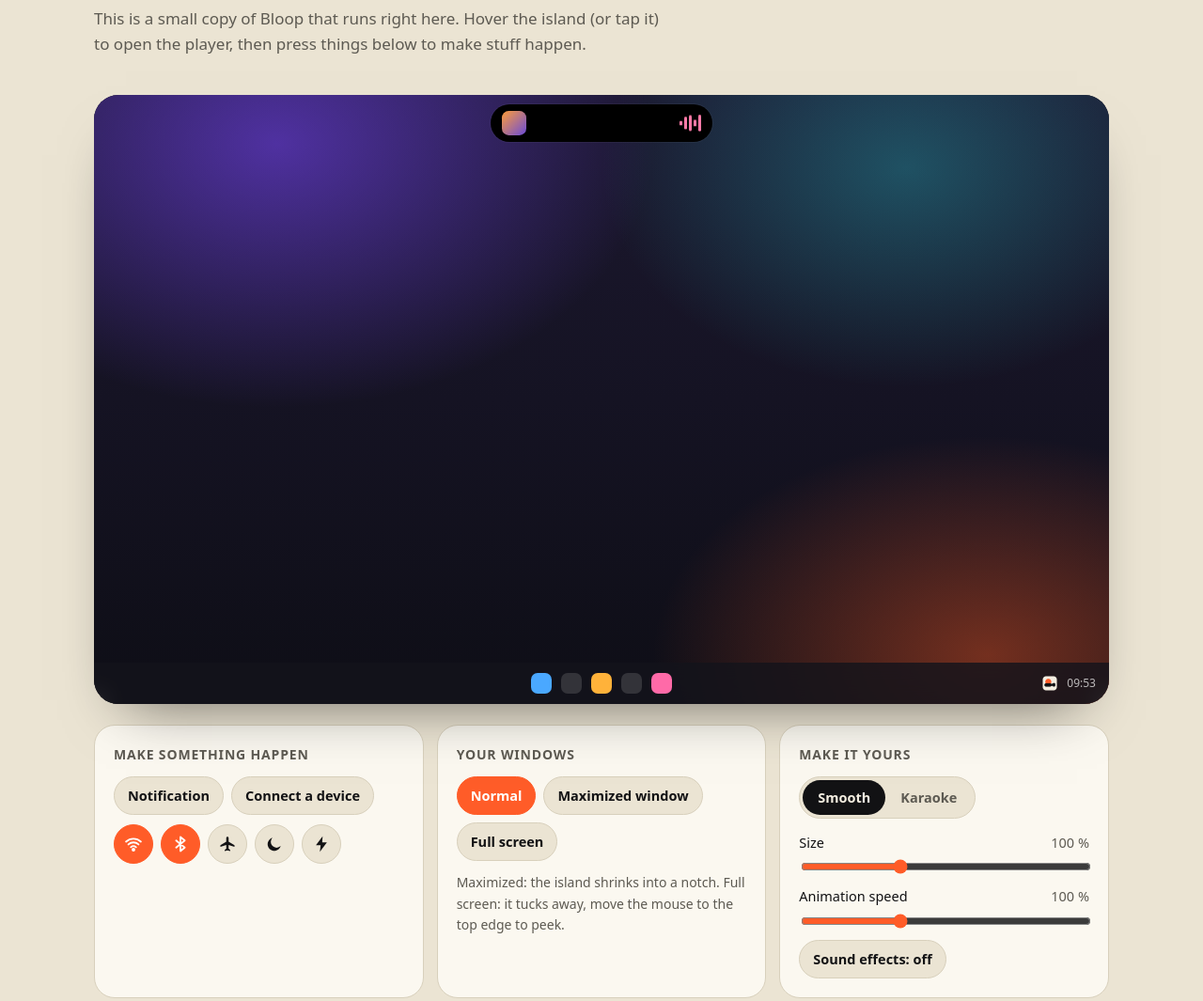
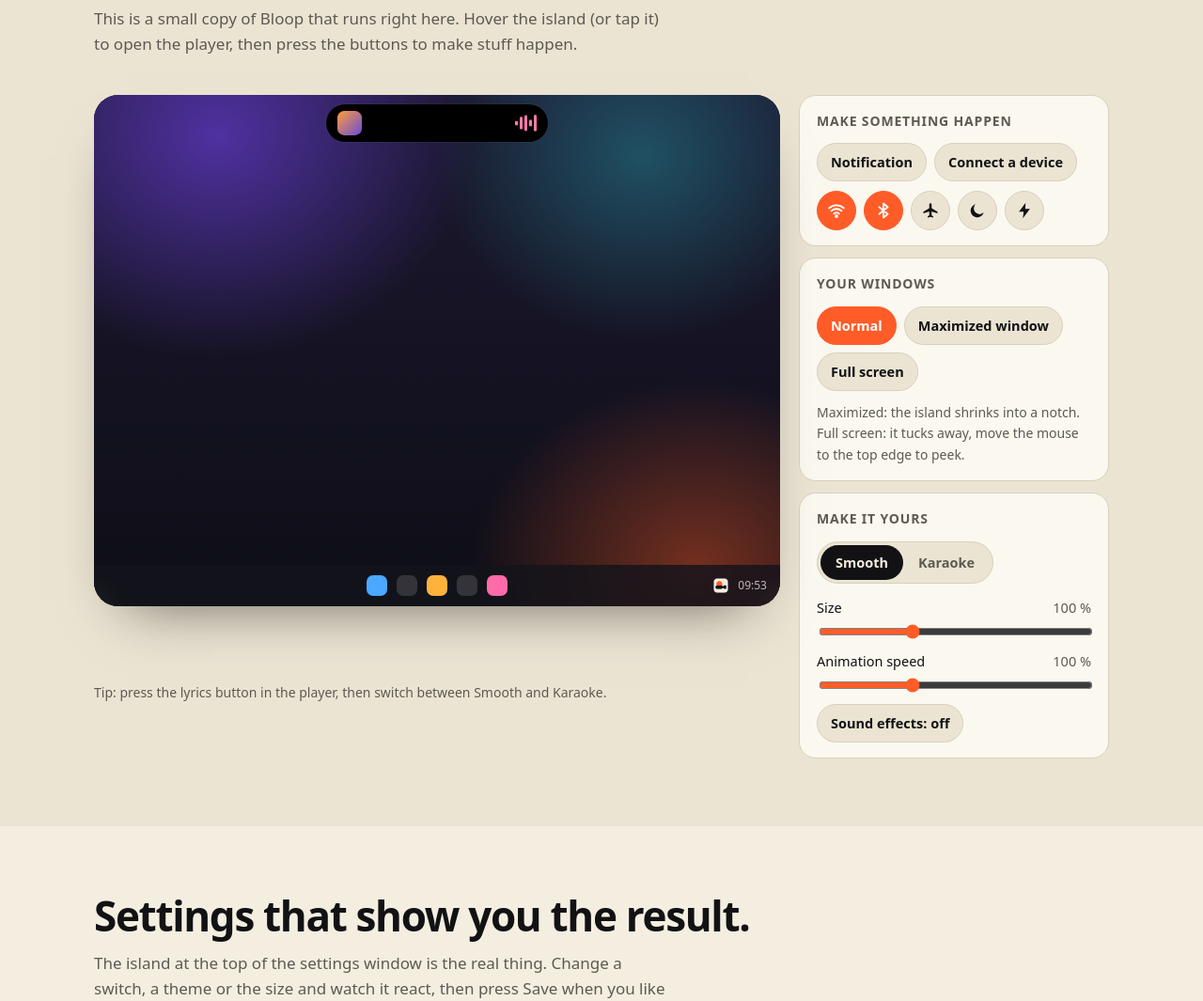
Before and after one commit to clovr1/dynamic-island-win, a plain HTML site: page docs/index.html in a window 1280 px wide. Shown: the part 1701-2766 px from the top of the page at 94% size. Drawn offline with Linux system fonts and the light colour scheme; no server answers.

Commit message:
Website demo: controls beside the island on wide screens
Co-Authored-By: Claude Sonnet 5.5 <noreply@anthropic.com>
Claude-Session: https://claude.ai/code/session_017MiQtru6uJYJr9UcrKXSEF

```diff
--- a/docs/index.html
+++ b/docs/index.html
@@ -260,6 +260,14 @@ footer a { color: var(--dim); }
 .rng { display: grid; grid-template-columns: 1fr auto; gap: 4px 10px; align-items: center; font-size: 14.5px; margin-bottom: 10px; } .rng output { color: var(--dim); font-variant-numeric: tabular-nums; }
 .rng input { grid-column: 1 / -1; width: 100%; accent-color: var(--orange); }
 .hint { margin: 14px 0 0; color: var(--dim); font-size: 14px; text-align: center; }
+/* on a wide screen the demo and its buttons sit side by side, so you can press things and watch the island at the same time */
+@media (min-width: 1001px) {
+  .demo { grid-template-columns: minmax(0, 1fr) 330px; grid-template-areas: "desk ctrls" "hint ctrls"; align-items: start; column-gap: 20px; }
+  .demo .desk { grid-area: desk; aspect-ratio: auto; height: clamp(440px, 68vh, 600px); }
+  .demo .ctrls { grid-area: ctrls; grid-template-columns: minmax(0, 1fr); gap: 12px; }
+  .demo .box { padding: 16px 18px; border-radius: 18px; }
+  .demo > .hint { grid-area: hint; margin: 0; text-align: left; }
+}
 .sr { position: absolute; width: 1px; height: 1px; overflow: hidden; clip: rect(0 0 0 0); white-space: nowrap; }
 @media (prefers-reduced-motion: reduce) { .island, .iw, .bub, .layer, .ly .tr, .ly .l, .win { transition-duration: .01s !important; } .playing .eq b { animation: none; transform: scaleY(.7); } }
 
@@ -322,7 +330,7 @@ footer a { color: var(--dim); }
 <section id="try" class="alt">
   <div class="wrap">
     <h2>Play with it.</h2>
-    <p class="sub">This is a small copy of Bloop that runs right here. Hover the island (or tap it) to open the player, then press things below to make stuff happen.</p>
+    <p class="sub">This is a small copy of Bloop that runs right here. Hover the island (or tap it) to open the player, then press the buttons to make stuff happen.</p>
     <div class="demo" id="demo">
       <div class="desk" id="desk" data-env="normal">
         <div class="wall"></div>
```
